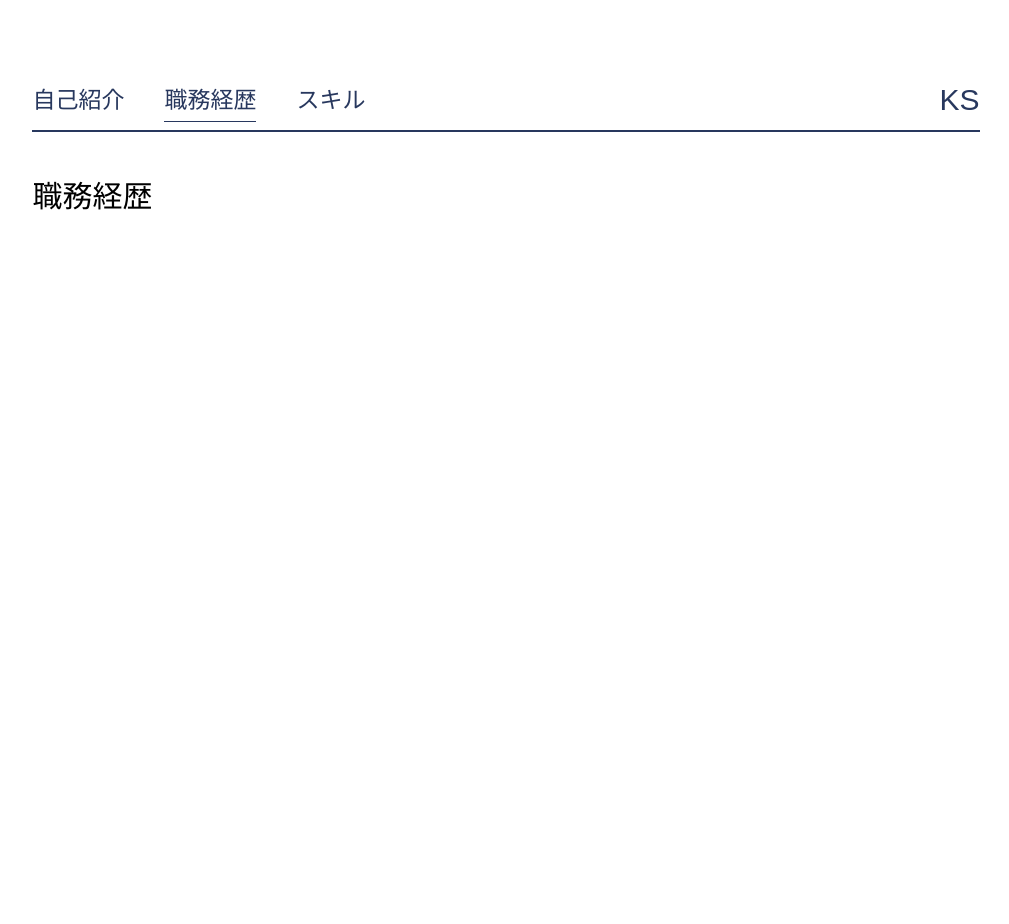
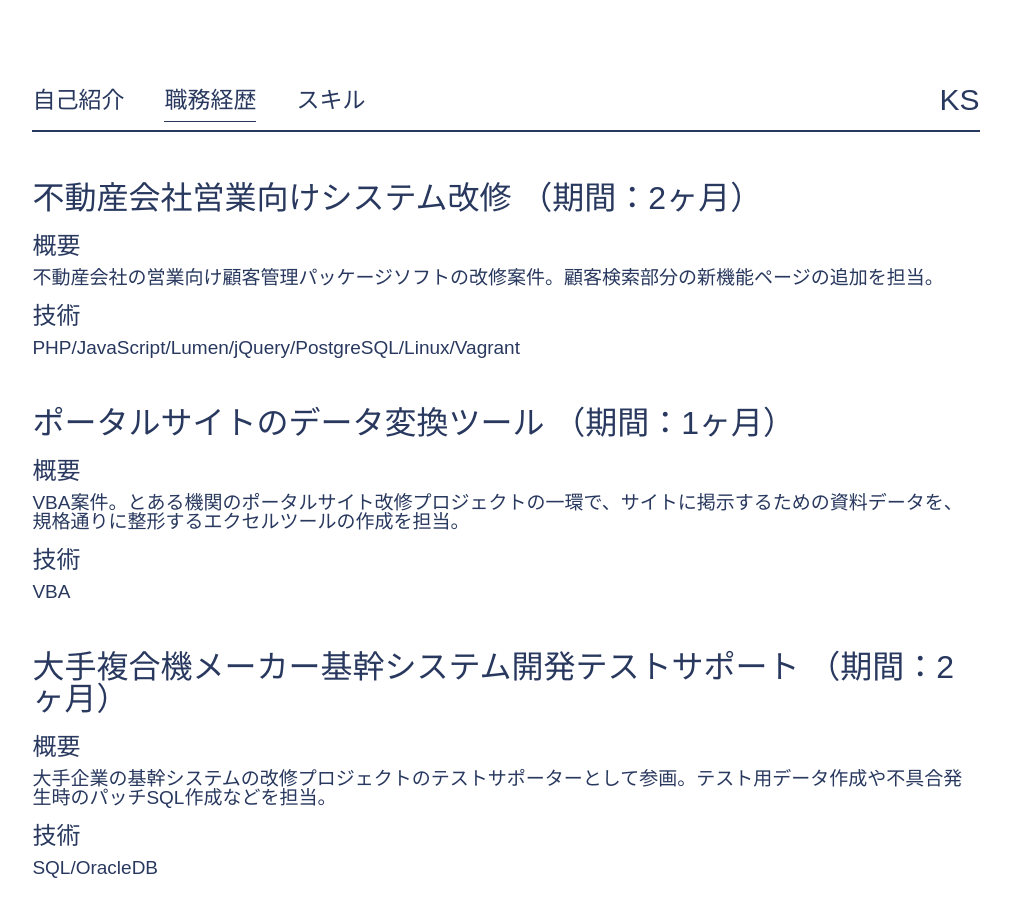
Before and after one commit to Kou0402/sy-profile, a Nuxt app: page /carrier in a window 1280 px wide. Shown: the top 924 px of the page, without its empty margins (134-1143 px from the left). Before the commit the page ends 800 px from the top, so only its background shows below. Built offline with nearby package versions, Linux system fonts and the light colour scheme.

Commit message:
style: update carrier page

```diff
--- /dev/null
+++ b/components/page/CarrierCard.vue
@@ -0,0 +1,62 @@
+<template>
+  <article class="carrier-card">
+    <h2 class="title">
+      {{ title }} <span>（期間：{{ period }}ヶ月）</span>
+    </h2>
+    <h3 class="subtitle">
+      概要
+    </h3>
+    <p class="paragraph">
+      {{ overview }}
+    </p>
+    <h3 class="subtitle">
+      技術
+    </h3>
+    <p class="paragraph">
+      {{ technology }}
+    </p>
+  </article>
+</template>
+
+<script>
+export default {
+  props: {
+    title: {
+      type: String,
+      required: true
+    },
+    period: {
+      type: Number,
+      required: true
+    },
+    overview: {
+      type: String,
+      required: true
+    },
+    technology: {
+      type: String,
+      required: true
+    }
+  }
+}
+</script>
+
+<style lang="scss" scoped>
+.carrier-card {
+  color: $main-color1;
+  > .title {
+    font-size: 3.2rem;
+    font-weight: 500;
+    margin-bottom: 20px;
+  }
+  > .subtitle {
+    font-size: 2.4rem;
+    font-weight: 500;
+    margin-bottom: 10px;
+  }
+  > .paragraph {
+    font-size: 1.9rem;
+    margin-bottom: 17px;
+  }
+}
+</style>
--- a/pages/carrier.vue
+++ b/pages/carrier.vue
@@ -1,11 +1,76 @@
 <template>
-  <section>
-    職務経歴
+  <section class="carrier">
+    <CarrierCard
+      v-for="item in carrierData"
+      :key="item.id"
+      :title="item.title"
+      :period="item.period"
+      :overview="item.overview"
+      :technology="item.technology"
+    ></CarrierCard>
   </section>
 </template>
 
+<script>
+import CarrierCard from '~/components/page/CarrierCard.vue'
+
+export default {
+  components: {
+    CarrierCard
+  },
+  data() {
+    return {
+      carrierData: [
+        {
+          title: '不動産会社営業向けシステム改修',
+          period: 2,
+          overview:
+            '不動産会社の営業向け顧客管理パッケージソフトの改修案件。' +
+            '顧客検索部分の新機能ページの追加を担当。',
+          technology: 'PHP/JavaScript/Lumen/jQuery/PostgreSQL/Linux/Vagrant'
+        },
+        {
+          title: 'ポータルサイトのデータ変換ツール',
+          period: 1,
+          overview:
+            'VBA案件。とある機関のポータルサイト改修プロジェクトの一環で、サイトに' +
+            '掲示するための資料データを、規格通りに整形するエクセルツールの作成を担当。',
+          technology: 'VBA'
+        },
+        {
+          title: '大手複合機メーカー基幹システム開発テストサポート',
+          period: 2,
+          overview:
+            '大手企業の基幹システムの改修プロジェクトのテストサポーターとして参画。' +
+            'テスト用データ作成や不具合発生時のパッチSQL作成などを担当。',
+          technology: 'SQL/OracleDB'
+        },
+        {
+          title: '保証会社契約管理システムリプレイス',
+          period: 9,
+          overview:
+            '金融関連会社の社内システムのリプレイス案件。Flashで構成されたシステムを' +
+            'HTML5/CSS3にて再構成。 主にjQueryによる画面動作部を担当。',
+          technology: 'Java/JavaScript/Seasar2/jQuery/SQLServer'
+        },
+        {
+          title: 'サーバーリプレイス',
+          period: 7,
+          overview:
+            '老朽化したサーバーとソフトウェアのリプレイス案件。' +
+            '主にバッチ系処理の製造を担当。',
+          technology: 'WindowsServer/Java/VBS'
+        }
+      ]
+    }
+  }
+}
+</script>
+
 <style lang="scss" scoped>
-section {
-  font-size: 3rem;
+.carrier {
+  > .carrier-card {
+    margin-bottom: 50px;
+  }
 }
 </style>
```
